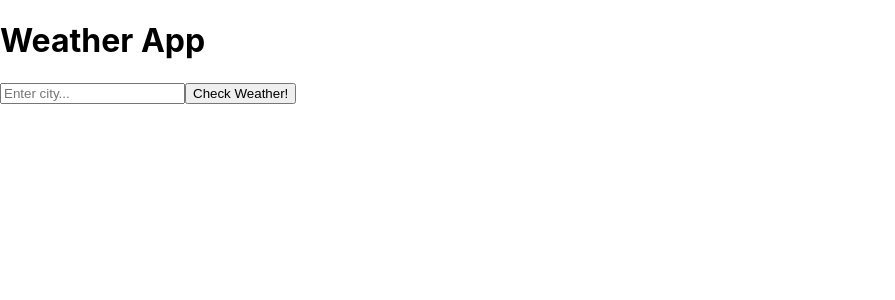
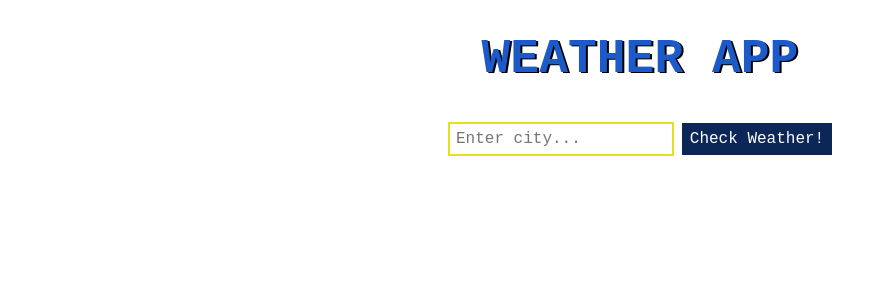
Before and after one commit to Maymoonah/react-weather-app, a React (Create React App) app in the folder weather-app/: page / in a window 1280 px wide. Shown: the top 300 px of the page, without its empty margins (0-895 px from the left). Built offline with nearby package versions, Linux system fonts and the light colour scheme.

Commit message:
add css styling to header, input, and button

```diff
--- a/weather-app/src/index.css
+++ b/weather-app/src/index.css
@@ -1,13 +1,41 @@
-body {
-  margin: 0;
-  font-family: -apple-system, BlinkMacSystemFont, 'Segoe UI', 'Roboto', 'Oxygen',
-    'Ubuntu', 'Cantarell', 'Fira Sans', 'Droid Sans', 'Helvetica Neue',
-    sans-serif;
-  -webkit-font-smoothing: antialiased;
-  -moz-osx-font-smoothing: grayscale;
+div.App {
+	margin: auto;
+	text-align: center;
 }
 
-code {
-  font-family: source-code-pro, Menlo, Monaco, Consolas, 'Courier New',
-    monospace;
+h1#title {
+	text-transform: uppercase;
+	font-family: monospace;
+	font-weight: bold;
+	font-size: 48px;
+	color: #1c59c9;
+	text-shadow: 2px 1px #000;
 }
+
+.city {
+	padding: 6px;
+	margin: 4px;
+	font-family: monospace;
+	font-size: 16px;
+	border: 2px solid #e6df1e;
+	color: #1c59c9;
+}
+
+#submit {
+	padding: 6px;
+	margin: 4px;
+	width: 150px;
+	font-family: monospace;
+	font-size: 16px;
+	font-weight: bold;
+	color: #fff;
+	background-color: #0c2657;
+	border: 1px solid #0c2657;
+	font-weight: normal;
+}
+
+.weatherInfo {
+	list-style-type: none;
+	font-size: 20px;
+	text-align: left;
+}
```
